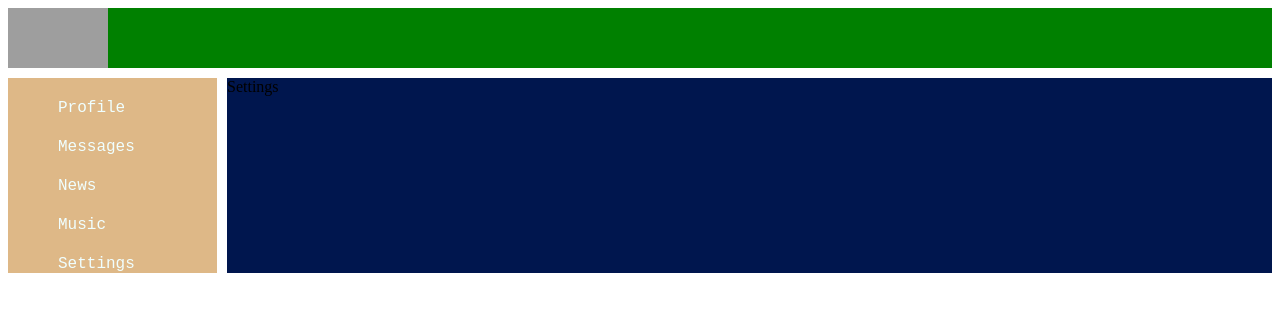
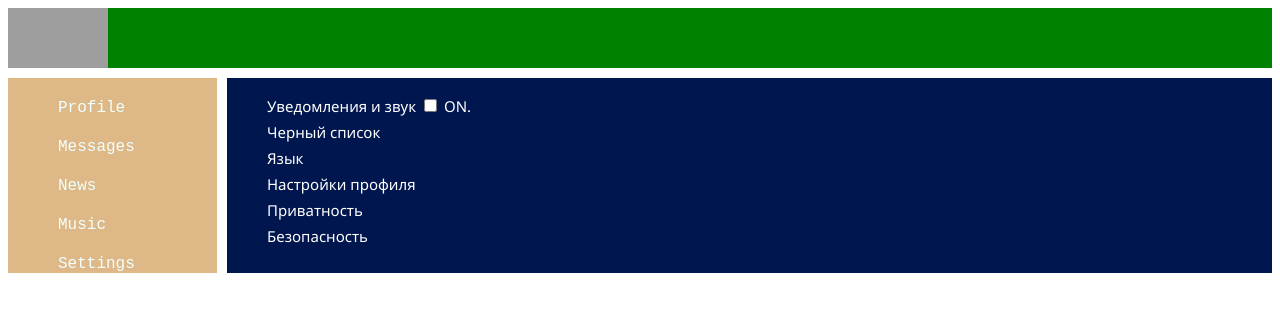
Before and after one commit to FOX521/myFirstApp, a React (Create React App) app: page /settings in a window 1280 px wide. Shown: the top 312 px of the page. Built offline with nearby package versions, Linux system fonts and the light colour scheme; grey boxes are pictures that could not be loaded.

Commit message:
Added SendMessagePageContainer and threw props with callback

```diff
--- a/src/App.js
+++ b/src/App.js
@@ -5,7 +5,7 @@ import Profile from './components/Profile.jsx';
 import MessagesPage from './components/MessagesPage.jsx';
 import News from './components/News';
 import Music from './components/Music';
-import Settings from './components/Settings';
+import SettingPage from './components/SettingPage';
 import {BrowserRouter, Route} from 'react-router-dom';
 
 function App(props) {
@@ -16,9 +16,9 @@ function App(props) {
       <Navbar />
       <div className='content'>
       <Route path='/profile' render={()=> <Profile profilePage={props.state.profilePage} dispatch={props.dispatch}/>} />
-      <Route path='/messages' render={() => <MessagesPage messagesPage={props.state.messagesPage} dispatch={props.dispatch} />} />
+      <Route path='/messages' render={() => <MessagesPage messagesPage={props.state.messagesPage} dispatch={props.dispatch} store={props.store} />} />
       <Route path='/news' component={News} />
-      <Route path='/settings' component={Settings} />
+      <Route path='/settings' component={SettingPage} />
       <Route path='/music' component={Music} />
 
       </div>
--- a/src/App.scss
+++ b/src/App.scss
@@ -3,3 +3,4 @@
 @import 'styles/components.scss';
 @import 'styles/content.scss';
 @import 'styles/message-page.scss';
+@import 'styles/settings.scss';
--- a/src/components/Messages.jsx
+++ b/src/components/Messages.jsx
@@ -1,6 +1,7 @@
 import React from 'react';
 import MessagesItem from './MessagesItem';
 import SendMessagePage from './SendMessagePage';
+import SendMessagePageContainer from './SendMessagePageContainer';
 
 class Messages extends React.Component {
     constructor(props) {
@@ -8,14 +9,15 @@ class Messages extends React.Component {
     }
 
     render() {
-        let messagesItem =this.props.messagesPage.messages.map(el => <MessagesItem key={el.id + '1'.toString()} message={el.message} />);
+        let messagesItem =this.props.messagesPage.messages.map(el => <MessagesItem key={el.id + '1'.toString()} message={el.message}/>);
 
         return(
             <section className='message-page__messages'>
             <ul className='message-page__messages-list'>
                {messagesItem}
             </ul>
-            <SendMessagePage messagesPage={this.props.messagesPage} dispatch={this.props.dispatch}/>
+            <SendMessagePageContainer store={this.props.store}/>
+            {/* <SendMessagePage messagesPage={this.props.messagesPage} dispatch={this.props.dispatch}/> */}
             </section>
         )
     }
--- a/src/components/MessagesPage.jsx
+++ b/src/components/MessagesPage.jsx
@@ -12,7 +12,7 @@ class MessagesPage extends React.Component {
         return (
             <section className='message-page'>
                 <Dialogs dialogs={this.props.messagesPage.dialogs}/>
-                <Messages messagesPage={this.props.messagesPage} dispatch={this.props.dispatch}/>
+                <Messages messagesPage={this.props.messagesPage} dispatch={this.props.dispatch} store={this.props.store}/>
             </section>
         )
     }
--- a/src/components/SendMessagePage.jsx
+++ b/src/components/SendMessagePage.jsx
@@ -1,5 +1,4 @@
 import React from 'react';
-import { createChangeInputMessage, createNewMessageBody } from '../data/reducerMessagePage';
 
 class SendMessagePage extends React.Component {
     render() {
@@ -26,21 +25,21 @@ class SendMessagePage extends React.Component {
 
         let newMessage = React.createRef();
 
-        let getChangeInput = (evt) => {
+        let changeInput = (evt) => {
             let text = evt.target.value;
-            this.props.dispatch(createChangeInputMessage(text));
-        };
+            this.props.getChangeInput(text);
+        }
 
         let sendMessage = () => {
             let text = newMessage.current.value;
-            this.props.dispatch(createNewMessageBody(text))
-        };
+            this.props.OnSendMessage(text)
+        }
 
         return (
             <section style={messagePageStyle}>
                 <textarea  style={placeholderStyle}
                            ref={newMessage}
-                           onChange={getChangeInput}
+                           onChange={changeInput}
                            value={this.props.messagesPage.newMessageBody}
                            placeholder='Write your message'>
                            </textarea>
--- /dev/null
+++ b/src/components/SendMessagePageContainer.jsx
@@ -0,0 +1,21 @@
+import React from 'react';
+import SendMessagePage from './SendMessagePage';
+import { createChangeInputMessage, createNewMessageBody } from '../data/reducerMessagePage';
+
+class SendMessagePageContainer extends React.Component {
+    debugger
+    render() {
+        let getChangeInput = (text) => {
+            this.props.store.dispatch(createChangeInputMessage(text));
+        };
+        let OnSendMessage = (text) => {
+            this.props.store.dispatch(createNewMessageBody(text))
+        };
+
+        return (
+           <SendMessagePage  messagesPage={this.props.store.getState().messagesPage}  getChangeInput={getChangeInput} OnSendMessage={OnSendMessage}/>
+        )
+    }
+}
+
+export  default SendMessagePageContainer;
--- /dev/null
+++ b/src/components/SettingPage.jsx
@@ -0,0 +1,15 @@
+import React from 'react';
+import SettingPageList from './SettingPageList'
+
+class SettingPage extends React.Component {
+    render() {
+
+        return(
+            <div className='setting-page'>
+                <SettingPageList/>
+            </div>
+        )
+    }
+}
+
+export default SettingPage
--- /dev/null
+++ b/src/components/SettingPageList.jsx
@@ -0,0 +1,33 @@
+import React from 'react';
+
+class SettingPageList extends React.Component {
+    render() {
+
+        return(
+            <ul className='setting-page__list'>
+                <li>
+                    <label>
+                    Уведомления и звук <input type='checkbox'></input> ON.
+                    </label>
+                </li>
+                <li>
+                    Черный список
+                </li>
+                <li>
+                    Язык
+                </li>
+                <li>
+                    Настройки профиля
+                </li>
+                <li>
+                    Приватность
+                </li>
+                <li>
+                    Безопасность
+                </li>
+            </ul>
+        )
+    }
+};
+
+export default SettingPageList
--- a/src/components/Settings.jsx
+++ /dev/null
@@ -1,17 +0,0 @@
-import React from 'react';
-
-class Settings extends React.Component {
-    constructor(props){
-        super(props);
-    }
-
-    render() {
-        return (
-            <div>
-                Settings
-            </div>
-        )
-    }
-}
-
-export  default Settings
--- a/src/data/reducerPostPage.js
+++ b/src/data/reducerPostPage.js
@@ -28,7 +28,6 @@ let initialState = {
 };
 
 const reducerPostPage = (state = initialState, action) => {
-    debugger
     switch (action.type) {
         case ADD_POST:
             let newPost = {
--- a/src/index.js
+++ b/src/index.js
@@ -8,7 +8,7 @@ import reportWebVitals from './reportWebVitals';
 let renderTree = (state) => {
     ReactDOM.render(
       <React.StrictMode>
-        <App state={state} dispatch={store.dispatch.bind(store)}/>
+        <App state={state} dispatch={store.dispatch.bind(store)} store={store}/>
       </React.StrictMode>,
       document.getElementById('root')
     );
--- /dev/null
+++ b/src/styles/settings.scss
@@ -0,0 +1,11 @@
+.setting-page__list {
+    list-style: none;
+    color: white;
+    width: 80%;
+    display: flex;
+    justify-content: space-between;
+    flex-direction: column;
+    font-family: 'Segoe UI', Tahoma, Geneva, Verdana, sans-serif;
+    font-size: 15px;
+    line-height: 26px;
+}
```
Also changed, not shown: 1 other file (tests, documents, lock files or other folders).
